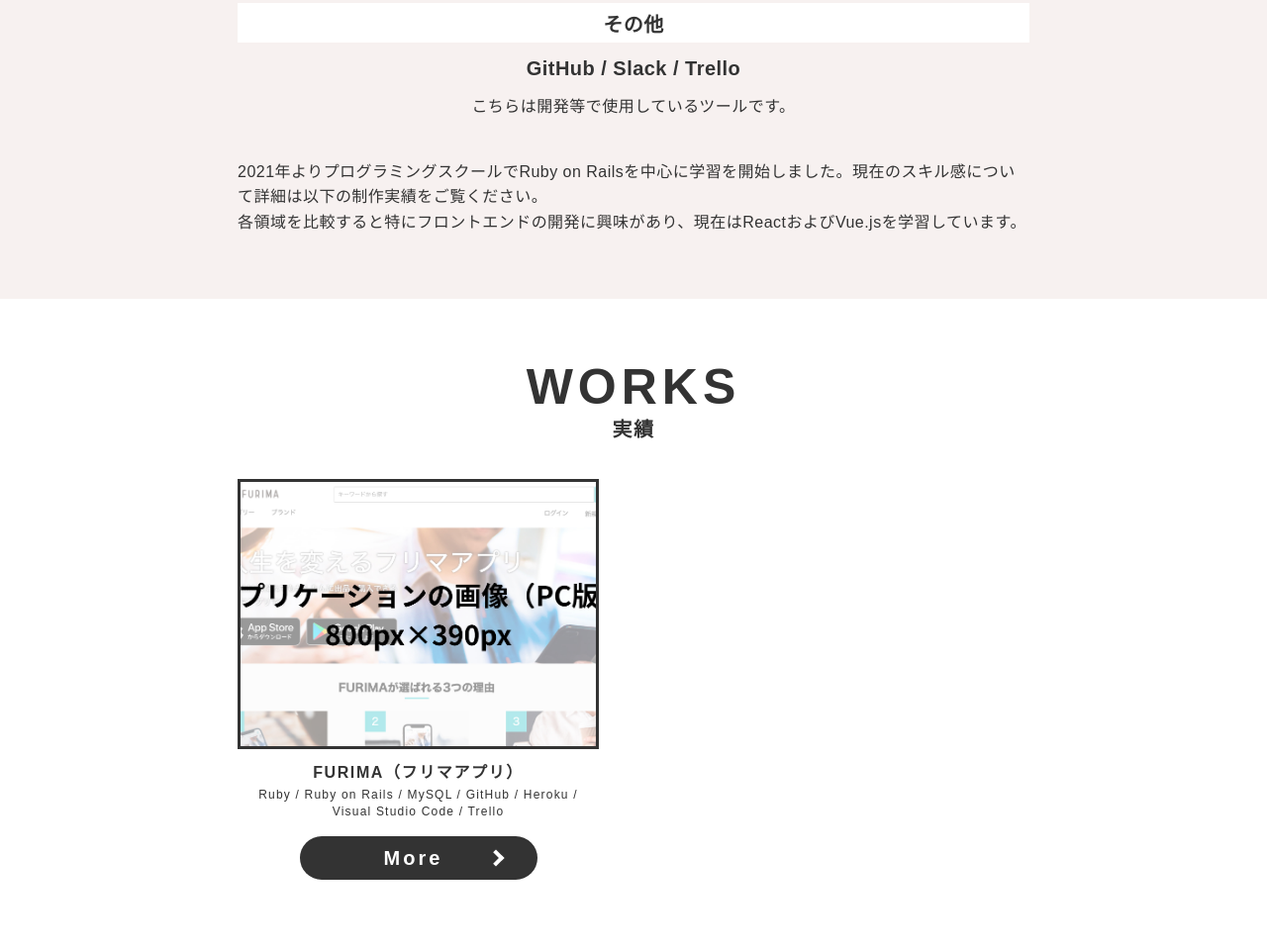
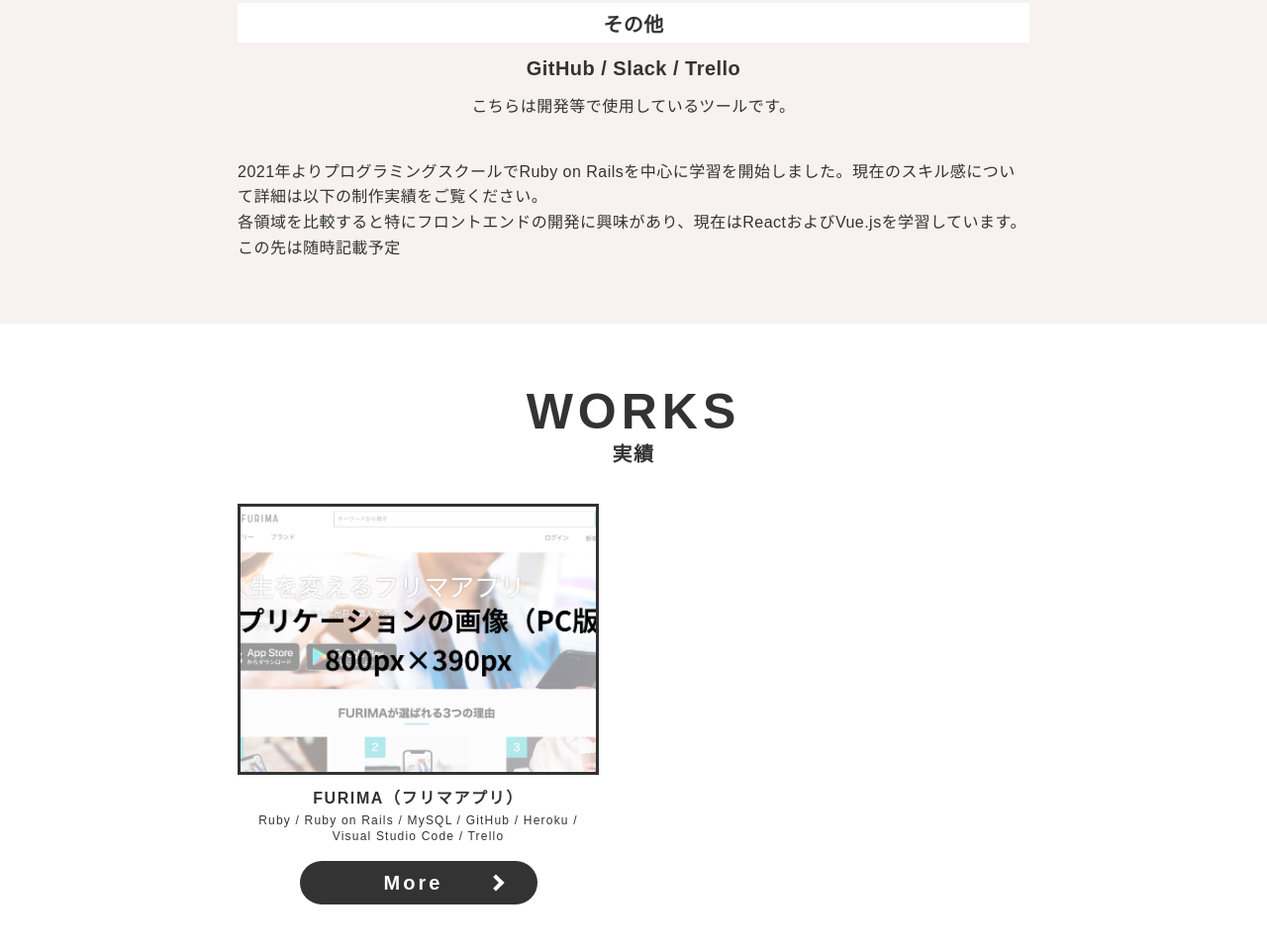
Before and after one commit to saika3110/portfolio-site, a plain HTML site: page index.html in a window 1280 px wide. Shown: the part 1948-2909 px from the top of the page at 99% size. Drawn offline with nearby package versions, Linux system fonts and the light colour scheme.

Commit message:
更新されてるか確認

```diff
--- a/index.html
+++ b/index.html
@@ -160,6 +160,8 @@
               2021年よりプログラミングスクールでRuby on Railsを中心に学習を開始しました。現在のスキル感について詳細は以下の制作実績をご覧ください。
               <br>
               各領域を比較すると特にフロントエンドの開発に興味があり、現在はReactおよびVue.jsを学習しています。
+              <br>
+              この先は随時記載予定
             </p>
           </div>
         </div>
```
